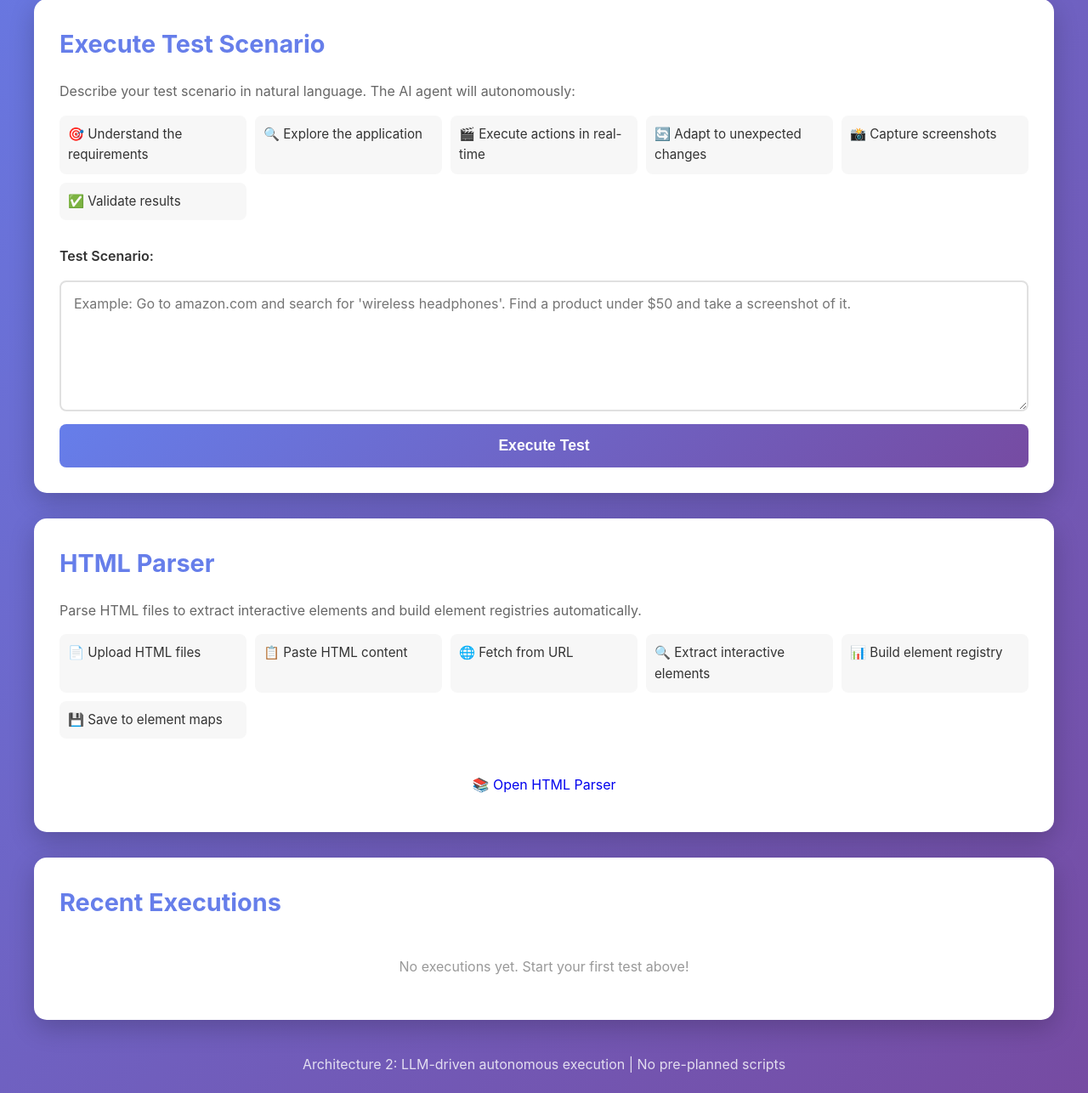
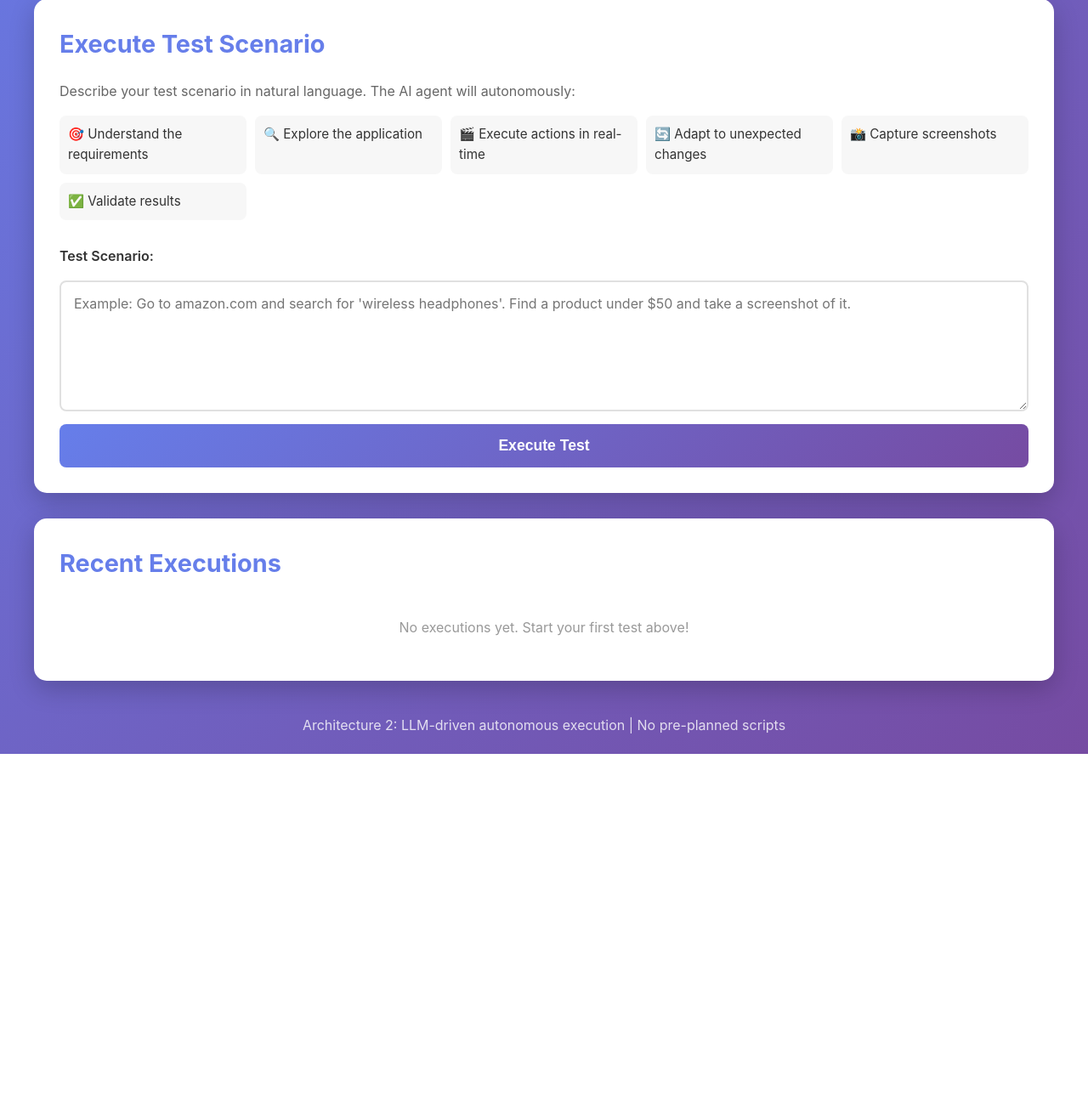
Before and after one commit to laxmilolla/DATAHUB_AI_Agent, a Flask app: page / in a window 1280 px wide. Shown: the part 427-1713 px from the top of the page at 85% size. After the commit the page ends 1314 px from the top, so only its background shows below. Run offline with Flask 3, Linux system fonts and the light colour scheme; data that the repository does not hold is empty.

Commit message:
Remove duplicate HTML Parser card - already in quick access boxes

```diff
--- a/web/templates/index.html
+++ b/web/templates/index.html
@@ -84,26 +84,6 @@
             </div>
 
             <div class="card">
-                <h2>HTML Parser</h2>
-                <p class="info">
-                    Parse HTML files to extract interactive elements and build element registries automatically.
-                </p>
-                <ul class="features">
-                    <li>📄 Upload HTML files</li>
-                    <li>📋 Paste HTML content</li>
-                    <li>🌐 Fetch from URL</li>
-                    <li>🔍 Extract interactive elements</li>
-                    <li>📊 Build element registry</li>
-                    <li>💾 Save to element maps</li>
-                </ul>
-                <div style="text-align: center; margin-top: 20px;">
-                    <a href="/parser" class="btn-primary" style="display: inline-block; text-decoration: none; padding: 12px 24px;">
-                        📚 Open HTML Parser
-                    </a>
-                </div>
-            </div>
-
-            <div class="card">
                 <h2>Recent Executions</h2>
                 <div id="executions-list">
                     <p class="loading">Loading...</p>
```
